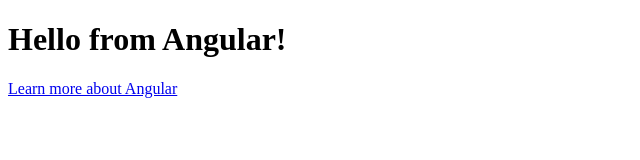
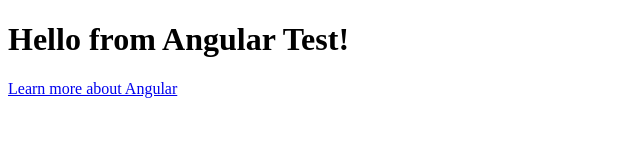
Before and after one commit to Saipavan1612/angular-starter, an Angular app: page / in a window 1280 px wide. Shown: the top 160 px of the page, without its empty margins (0-640 px from the left). Built offline with nearby package versions, Linux system fonts and the light colour scheme.

Commit message:
Test commit

```diff
--- a/src/index.html
+++ b/src/index.html
@@ -5,6 +5,6 @@
     <meta charset="UTF-8" />
   </head>
   <body>
-    <app-root>Loading...</app-root>
+    <app-root>Loading TEST 123...</app-root>
   </body>
 </html>
--- a/src/main.ts
+++ b/src/main.ts
@@ -13,7 +13,7 @@
   `,
 })
 export class App {
-  name = 'Angular';
+  name = 'Angular Test';
 }
 
 bootstrapApplication(App);
```
